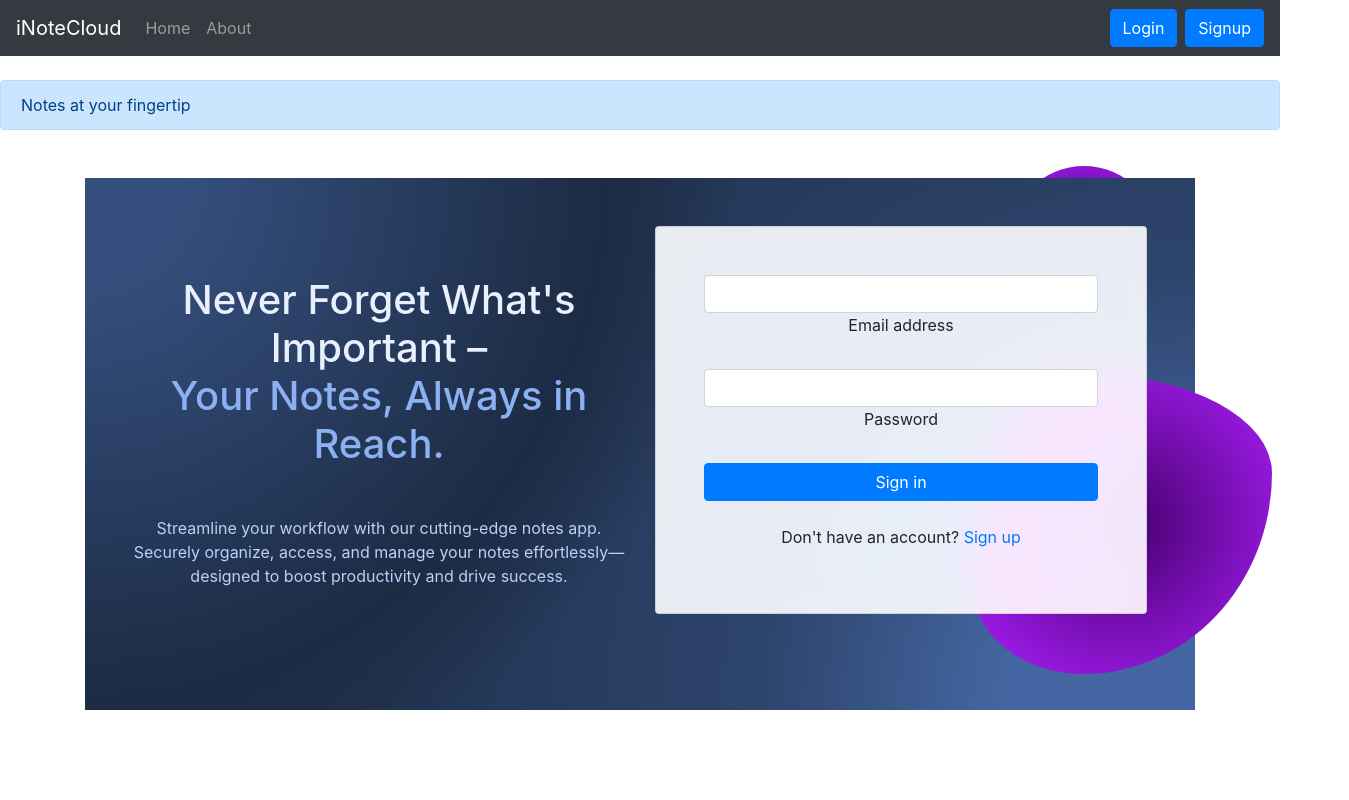
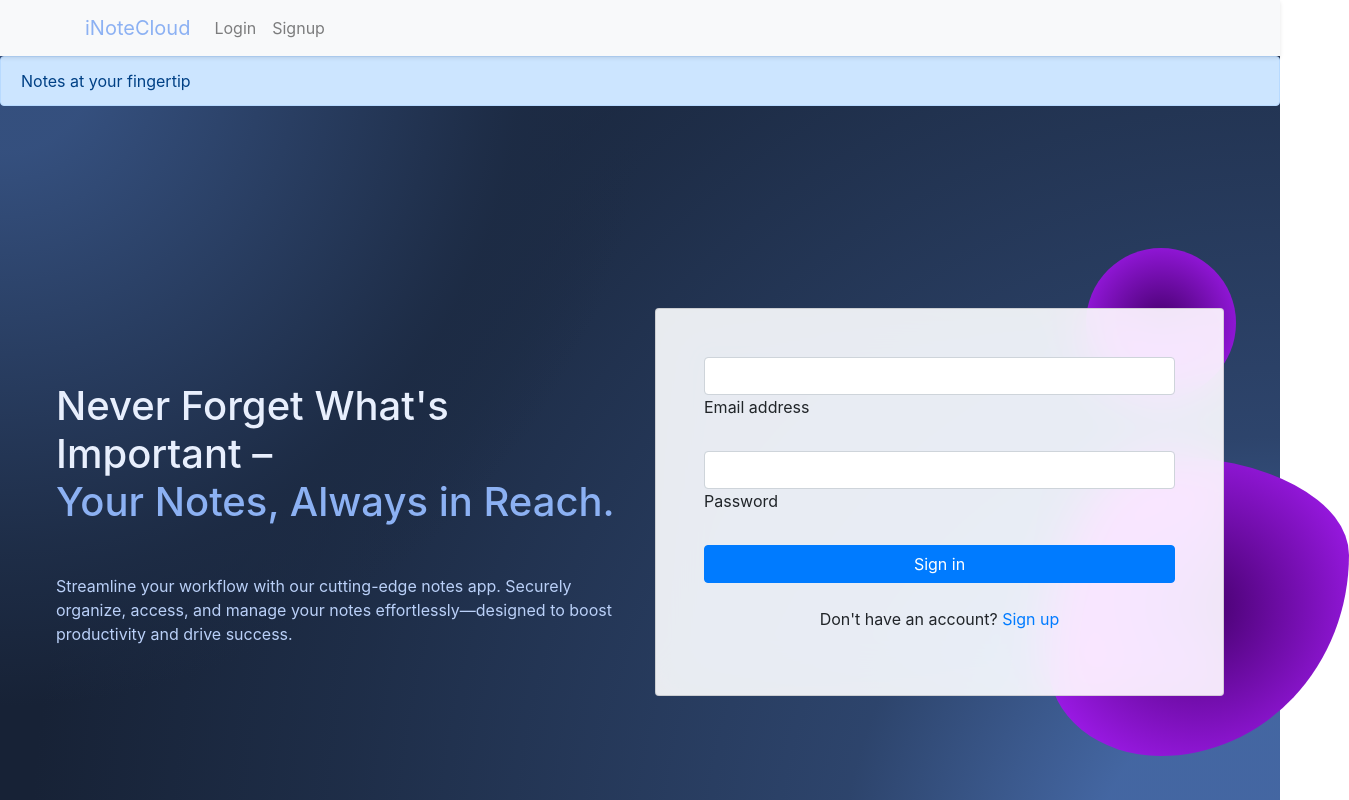
Before and after one commit to danyalshah09/inotecloud, a React (Create React App) app: page /login in a window 1280 px wide. Shown: the top 800 px of the page, 1349 px wide, since content can reach past the window. Built offline with nearby package versions, Linux system fonts and the light colour scheme.

Commit message:
fix: improve navbar and auth page layouts for consistent positioning

```diff
--- a/src/App.css
+++ b/src/App.css
@@ -37,12 +37,26 @@
   }
 }
 
-
 i{
   cursor: pointer;
 }
 
-.background-radial-gradient {
+/* Navbar styles */
+.navbar {
+  position: fixed !important;
+  top: 0;
+  left: 0;
+  right: 0;
+  z-index: 1030;
+  box-shadow: 0 2px 4px rgba(0,0,0,0.1);
+}
+
+/* Main content styles */
+main {
+  margin-top: 56px; /* Height of the navbar */
+  min-height: calc(100vh - 56px);
+  position: relative;
+  z-index: 1;
   background-color: hsl(218, 41%, 15%);
   background-image: radial-gradient(650px circle at 0% 0%,
       hsl(218, 41%, 35%) 15%,
@@ -56,6 +70,22 @@ i{
       hsl(218, 41%, 20%) 75%,
       hsl(218, 41%, 19%) 80%,
       transparent 100%);
+}
+
+/* Auth pages container */
+.auth-container {
+  min-height: calc(100vh - 56px);
+  display: flex;
+  align-items: center;
+  justify-content: center;
+  padding: 2rem 0;
+}
+
+.auth-content {
+  width: 100%;
+  max-width: 1200px;
+  margin: 0 auto;
+  padding: 0 1rem;
 }
 
 #radius-shape-1 {
--- a/src/App.js
+++ b/src/App.js
@@ -62,9 +62,9 @@ function App() {
           <Router>
             <SessionChecker />
             <Navbar />
-            <Alert message={alertMessage} />
-            <ToastContainer position="top-right" />
-            <div className="container">
+            <main>
+              <Alert message={alertMessage} />
+              <ToastContainer position="top-right" />
               <Routes>
                 <Route exact path="/" element={<Home />} />
                 <Route exact path="/about" element={<About />} />
@@ -72,7 +72,7 @@ function App() {
                 <Route exact path="/signup" element={<Signup setAlertMessage={setAlertMessage} />} />
                 <Route exact path="/forum" element={<Forum />} />
               </Routes>
-            </div>
+            </main>
           </Router>
         </MessageState>
       </NoteState>
--- a/src/components/About.js
+++ b/src/components/About.js
@@ -10,7 +10,7 @@ const About = () => {
           <img
             src="notes.jpg"
             alt="About Notes App"
-            className="img-fluid about-image rounded"
+            className="img-fluid about-image"
           />
         </div>
 
--- a/src/components/Login.js
+++ b/src/components/Login.js
@@ -9,7 +9,7 @@ export const Login = ({ setAlertMessage }) => {
   const [isSubmitting, setIsSubmitting] = useState(false);
   const [alert, setAlert] = useState({ visible: false, message: "", type: "" });
 
-  const navigate = useNavigate(); // Hook for navigation
+  const navigate = useNavigate();
 
   const handleChange = (e) => {
     setCredentials({ ...credentials, [e.target.id]: e.target.value });
@@ -44,21 +44,15 @@ export const Login = ({ setAlertMessage }) => {
       console.log("Login response:", json);
 
       if (response.ok) {
-        // Store token in localStorage
         localStorage.setItem("auth-token", json.authToken);
-
-        // Store username
         const userName = json.name || "";
         localStorage.setItem("user-name", String(userName));
 
-        // Parse token and store user ID
         const parsedToken = parseToken(json.authToken);
         if (parsedToken && parsedToken.user && parsedToken.user.id) {
           localStorage.setItem("user-id", parsedToken.user.id);
-          console.log("Stored user ID:", parsedToken.user.id);
         }
 
-        // Set success messages
         setAlert({
           visible: true,
           message: `Welcome back, ${userName}!`,
@@ -71,12 +65,10 @@ export const Login = ({ setAlertMessage }) => {
 
         toast.success("Login successful! Redirecting to home page...");
 
-        // Navigate to home after a short delay
         setTimeout(() => {
           navigate("/");
         }, 1500);
       } else {
-        // Handle error response
         const errorMessage = json.error || "Invalid credentials!";
         setAlert({
           visible: true,
@@ -101,9 +93,9 @@ export const Login = ({ setAlertMessage }) => {
   return (
     <>
       {alert.visible && <Alert message={alert.message} type={alert.type} />}
-      <section className="w-10 background-radial-gradient overflow-hidden">
-        <div className="w-100 container px-4 py-5 px-md-5 text-center text-lg-start my-5">
-          <div className="row gx-lg-5 align-items-center mb-5">
+      <div className="auth-container">
+        <div className="auth-content">
+          <div className="row gx-lg-5 align-items-center">
             <div className="col-lg-6 mb-5 mb-lg-0" style={{ zIndex: 10 }}>
               <h1
                 className="my-5 display-5 fw-bold ls-tight"
@@ -145,7 +137,6 @@ export const Login = ({ setAlertMessage }) => {
                         className="form-control"
                         value={credentials.email}
                         onChange={handleChange}
-                        disabled={isSubmitting}
                         required
                       />
                       <label className="form-label" htmlFor="email">
@@ -160,7 +151,6 @@ export const Login = ({ setAlertMessage }) => {
                         className="form-control"
                         value={credentials.password}
                         onChange={handleChange}
-                        disabled={isSubmitting}
                         required
                       />
                       <label className="form-label" htmlFor="password">
@@ -194,7 +184,7 @@ export const Login = ({ setAlertMessage }) => {
             </div>
           </div>
         </div>
-      </section>
+      </div>
     </>
   );
 };
--- a/src/components/Navbar.js
+++ b/src/components/Navbar.js
@@ -1,84 +1,84 @@
-import React, { useState, useEffect } from "react";
-import { Link, useLocation, useNavigate } from "react-router-dom";
+import React, { useState } from 'react';
+import { Link, useNavigate } from 'react-router-dom';
 
 const Navbar = () => {
-  const location = useLocation(); // Get the current location
-  const navigate = useNavigate(); // For redirection
-  const [isLoggedIn, setIsLoggedIn] = useState(false);
+  const [isMenuOpen, setIsMenuOpen] = useState(false);
+  const navigate = useNavigate();
+  const authToken = localStorage.getItem('auth-token');
+  const userName = localStorage.getItem('user-name');
 
-  useEffect(() => {
-    // Check login status on component mount or location change
-    setIsLoggedIn(!!localStorage.getItem("auth-token"));
-  }, [location]); // Re-run when location changes
+  const toggleMenu = () => {
+    setIsMenuOpen(!isMenuOpen);
+  };
 
   const handleLogout = () => {
-    localStorage.removeItem("auth-token"); // Remove the token
-    localStorage.removeItem("user-name"); // Remove the username
-    localStorage.removeItem("user-id"); // Remove the user ID
-    setIsLoggedIn(false); // Update state
-    navigate("/login"); // Redirect to login page
+    localStorage.removeItem('auth-token');
+    localStorage.removeItem('user-name');
+    localStorage.removeItem('user-id');
+    navigate('/login');
   };
 
   return (
-    <nav className="navbar navbar-expand-lg navbar-dark bg-dark">
-      <Link className="navbar-brand text-white" to="/">
-        iNoteCloud
+    <nav className="navbar navbar-expand-md navbar-light bg-light">
+      <div className="container">
+        <Link className="navbar-brand" to="/">
+          <span style={{ color: "hsl(218, 81%, 75%)" }}>iNoteCloud</span>
         </Link>
+
         <button
           className="navbar-toggler"
           type="button"
-        data-toggle="collapse"
-        data-target="#navbarSupportedContent"
-        aria-controls="navbarSupportedContent"
-        aria-expanded="false"
+          onClick={toggleMenu}
+          aria-expanded={isMenuOpen}
           aria-label="Toggle navigation"
         >
           <span className="navbar-toggler-icon"></span>
         </button>
 
-      <div className="collapse navbar-collapse" id="navbarSupportedContent">
-        <ul className="navbar-nav mr-auto">
+        <div className={`collapse navbar-collapse ${isMenuOpen ? 'show' : ''}`}>
+          <ul className="navbar-nav ms-auto">
+            {authToken ? (
+              <>
                 <li className="nav-item">
-            <Link
-              className={`nav-link ${location.pathname === "/" ? "active" : ""}`}
-              to="/"
-            >
+                  <span className="nav-link">
+                    Welcome, <span className="fw-bold" style={{ color: "hsl(218, 81%, 55%)" }}>{userName}</span>
+                  </span>
+                </li>
+                <li className="nav-item">
+                  <Link className="nav-link" to="/" onClick={() => setIsMenuOpen(false)}>
                     Home
                   </Link>
                 </li>
                 <li className="nav-item">
-            <Link
-              className={`nav-link ${location.pathname === "/about" ? "active" : ""}`}
-              to="/about"
-            >
-              About
-            </Link>
-          </li>
-          {isLoggedIn && (
-            <li className="nav-item">
-              <Link
-                className={`nav-link ${location.pathname === "/forum" ? "active" : ""}`}
-                to="/forum"
-              >
+                  <Link className="nav-link" to="/forum" onClick={() => setIsMenuOpen(false)}>
                     Forum
                   </Link>
                 </li>
+                <li className="nav-item">
+                  <button
+                    className="btn btn-outline-danger btn-sm ms-2 mt-2 mt-md-0"
+                    onClick={handleLogout}
+                  >
+                    Logout
+                  </button>
+                </li>
+              </>
+            ) : (
+              <>
+                <li className="nav-item">
+                  <Link className="nav-link" to="/login" onClick={() => setIsMenuOpen(false)}>
+                    Login
+                  </Link>
+                </li>
+                <li className="nav-item">
+                  <Link className="nav-link" to="/signup" onClick={() => setIsMenuOpen(false)}>
+                    Signup
+                  </Link>
+                </li>
+              </>
             )}
           </ul>
-        {!isLoggedIn ? (
-          <>
-            <Link type="button" className="btn btn-primary mx-2" to="/login">
-              Login
-            </Link>
-            <Link type="button" className="btn btn-primary" to="/signup">
-              Signup
-            </Link>
-          </>
-        ) : (
-          <button className="btn btn-primary" onClick={handleLogout}>
-            Logout
-          </button>
-        )}
+        </div>
       </div>
     </nav>
   );
--- a/src/components/Signup.js
+++ b/src/components/Signup.js
@@ -54,30 +54,59 @@ export const Signup = () => {
   };
 
   return (
-    <>  {alert.visible && <Alert message={alert.message} type={alert.type} />}
+    <>
+      {alert.visible && <Alert message={alert.message} type={alert.type} />}
+      <div className="auth-container">
+        <div className="auth-content">
+          <div className="row gx-lg-5 align-items-center">
+            <div className="col-lg-6 mb-5 mb-lg-0" style={{ zIndex: 10 }}>
+              <h1
+                className="my-5 display-5 fw-bold ls-tight"
+                style={{ color: "hsl(218, 81%, 95%)" }}
+              >
+                Never Forget What's Important –
+                <br />
+                <span style={{ color: "hsl(218, 81%, 75%)" }}>
+                  Your Notes, Always in Reach.
+                </span>
+              </h1>
+              <p
+                className="mb-4 opacity-70"
+                style={{ color: "hsl(218, 81%, 85%)" }}
+              >
+                Streamline your workflow with our cutting-edge notes app.
+                Securely organize, access, and manage your notes
+                effortlessly—designed to boost productivity and drive success.
+              </p>
+            </div>
 
-  <section className="w-100 background-radial-gradient overflow-hidden">
-  <div className="container-fluid h-100 px-4 py-5 px-md-5 text-center text-lg-start my-5">
-    <div className="row gx-lg-5 align-items-center mb-5 h-100">
+            <div className="col-lg-6 mb-5 mb-lg-0 position-relative">
+              <div
+                id="radius-shape-1"
+                className="position-absolute rounded-circle shadow-5-strong"
+              ></div>
+              <div
+                id="radius-shape-2"
+                className="position-absolute shadow-5-strong"
+              ></div>
 
-
-      <div className="col-lg-6 mb-5 mb-lg-0 position-relative h-100">
-        <div id="radius-shape-2" className="position-absolute shadow-5-strong"></div>
-
-        <div className="z- card bg-glass h-100">
+              <div className="card bg-glass">
                 <div className="card-body px-4 py-5 px-md-5">
-            <form className="container my-4" onSubmit={handleSubmit}>
+                  <form onSubmit={handleSubmit}>
                     <div className="form-outline mb-4">
                       <input
-                  type="name"
+                        type="text"
                         id="name"
                         className="form-control"
                         value={name}
                         onChange={handleChange}
                         required
                       />
-                <label className="form-label" htmlFor="name">Name</label>
+                      <label className="form-label" htmlFor="name">
+                        Name
+                      </label>
                     </div>
+
                     <div className="form-outline mb-4">
                       <input
                         type="email"
@@ -87,8 +116,11 @@ export const Signup = () => {
                         onChange={handleChange}
                         required
                       />
-                <label className="form-label" htmlFor="email">Email address</label>
+                      <label className="form-label" htmlFor="email">
+                        Email address
+                      </label>
                     </div>
+
                     <div className="form-outline mb-4">
                       <input
                         type="password"
@@ -98,8 +130,11 @@ export const Signup = () => {
                         onChange={handleChange}
                         required
                       />
-                <label className="form-label" htmlFor="password">Password</label>
+                      <label className="form-label" htmlFor="password">
+                        Password
+                      </label>
                     </div>
+
                     <div className="form-outline mb-4">
                       <input
                         type="password"
@@ -109,29 +144,30 @@ export const Signup = () => {
                         onChange={handleChange}
                         required
                       />
-                <label className="form-label" htmlFor="cpassword">Confirm Password</label>
+                      <label className="form-label" htmlFor="cpassword">
+                        Confirm Password
+                      </label>
                     </div>
-              <button type="submit" className="btn btn-primary btn-block mb-4">Sign Up</button>
+
+                    <button
+                      type="submit"
+                      className="btn btn-primary btn-block mb-4"
+                    >
+                      Sign Up
+                    </button>
+
+                    <div className="text-center">
+                      <p>
+                        Already have an account? <a href="/login">Login</a>
+                      </p>
+                    </div>
                   </form>
                 </div>
               </div>
             </div>
-
-      <div className="col-lg-6 mb-5 mb-lg-0" style={{ zIndex: 10 }}>
-
-
-        <p className="mb-4 opacity-70" style={{ color: "hsl(218, 81%, 85%)" }}>
-          Streamline your workflow with our cutting-edge notes app. Securely organize, access, and manage your notes effortlessly—designed to boost productivity and drive success.
-        </p>
-        <div id="radius-shape-1" className="position-absolute rounded-circle shadow-5-strong"></div>
-
-      </div>
-
           </div>
         </div>
-</section>
-
-
+      </div>
     </>
   );
 };
--- a/src/index.css
+++ b/src/index.css
@@ -1,3 +1,22 @@
+/* Base styles */
+:root {
+  --primary-color: #4a90e2;
+  --secondary-color: #f5f5f5;
+  --text-color: #333;
+  --border-color: #ddd;
+  --spacing-xs: 0.5rem;
+  --spacing-sm: 1rem;
+  --spacing-md: 1.5rem;
+  --spacing-lg: 2rem;
+  --border-radius: 4px;
+}
+
+* {
+  box-sizing: border-box;
+  margin: 0;
+  padding: 0;
+}
+
 body {
   margin: 0;
   font-family: -apple-system, BlinkMacSystemFont, 'Segoe UI', 'Roboto', 'Oxygen',
@@ -5,11 +24,275 @@ body {
     sans-serif;
   -webkit-font-smoothing: antialiased;
   -moz-osx-font-smoothing: grayscale;
+  color: var(--text-color);
+  line-height: 1.6;
 }
 
-code {
-  font-family: source-code-pro, Menlo, Monaco, Consolas, 'Courier New',
-    monospace;
+/* Image styles */
+img {
+  max-width: 100%;
+  height: auto;
+  display: block;
+  margin: 0 auto;
+}
+
+/* Ensure images in cards don't overflow */
+.card img {
+  width: 100%;
+  object-fit: cover;
+  border-radius: var(--border-radius);
+}
+
+/* Responsive image container */
+.img-container {
+  width: 100%;
+  max-width: 100%;
+  overflow: hidden;
+  position: relative;
+}
+
+.img-container img {
+  width: 100%;
+  height: auto;
+  display: block;
+}
+
+/* Navbar styles */
+.navbar {
+  padding: var(--spacing-sm) 0;
+  box-shadow: 0 2px 4px rgba(0,0,0,0.1);
+}
+
+.navbar-brand {
+  font-weight: bold;
+  font-size: 1.25rem;
+}
+
+.navbar-toggler {
+  border: none;
+  padding: 0.5rem;
+}
+
+.navbar-toggler:focus {
+  box-shadow: none;
+  outline: none;
+}
+
+.navbar-toggler-icon {
+  background-image: none;
+  position: relative;
+  width: 1.5em;
+  height: 1.5em;
+}
+
+.navbar-toggler-icon::before,
+.navbar-toggler-icon::after {
+  content: '';
+  position: absolute;
+  left: 0;
+  width: 100%;
+  height: 2px;
+  background-color: var(--text-color);
+  transition: all 0.3s ease;
+}
+
+.navbar-toggler-icon::before {
+  top: 0.25em;
+}
+
+.navbar-toggler-icon::after {
+  bottom: 0.25em;
+}
+
+.navbar-toggler[aria-expanded="true"] .navbar-toggler-icon::before {
+  transform: rotate(45deg);
+  top: 0.75em;
+}
+
+.navbar-toggler[aria-expanded="true"] .navbar-toggler-icon::after {
+  transform: rotate(-45deg);
+  bottom: 0.75em;
+}
+
+.navbar-nav {
+  padding: var(--spacing-sm) 0;
+}
+
+.nav-link {
+  padding: 0.5rem 1rem;
+  color: var(--text-color);
+  transition: color 0.3s ease;
+}
+
+.nav-link:hover {
+  color: var(--primary-color);
+}
+
+@media (max-width: 767.98px) {
+  .navbar-collapse {
+    background-color: white;
+    padding: var(--spacing-sm);
+    border-radius: var(--border-radius);
+    box-shadow: 0 2px 4px rgba(0,0,0,0.1);
+    margin-top: var(--spacing-sm);
+  }
+
+  .navbar-nav {
+    padding: 0;
+  }
+
+  .nav-item {
+    margin: 0.25rem 0;
+  }
+
+  .nav-link {
+    padding: 0.75rem 1rem;
+    display: block;
+  }
+}
+
+/* Container styles */
+.container {
+  width: 100%;
+  max-width: 1200px;
+  margin: 0 auto;
+  padding: var(--spacing-sm);
+}
+
+/* Responsive grid */
+.row {
+  display: flex;
+  flex-wrap: wrap;
+  margin: 0 calc(-1 * var(--spacing-sm));
+}
+
+.col {
+  flex: 1 0 100%;
+  padding: var(--spacing-sm);
+}
+
+/* Responsive utilities */
+@media (min-width: 576px) {
+  .col-sm {
+    flex: 1 0 0%;
+  }
+}
+
+@media (min-width: 768px) {
+  .col-md {
+    flex: 1 0 0%;
+  }
+}
+
+@media (min-width: 992px) {
+  .col-lg {
+    flex: 1 0 0%;
+  }
+}
+
+/* Form elements */
+input, textarea, button {
+  width: 100%;
+  padding: var(--spacing-xs);
+  margin-bottom: var(--spacing-sm);
+  border: 1px solid var(--border-color);
+  border-radius: var(--border-radius);
+  font-size: 1rem;
+}
+
+button {
+  background-color: var(--primary-color);
+  color: white;
+  border: none;
+  cursor: pointer;
+  transition: background-color 0.3s ease;
+}
+
+button:hover {
+  background-color: #357abd;
 }
 
 /* Remove form focus styling */
+input:focus, textarea:focus {
+  outline: none;
+  border-color: var(--primary-color);
+}
+
+/* Utility classes */
+.text-center {
+  text-align: center;
+}
+
+.mt-1 { margin-top: var(--spacing-xs); }
+.mt-2 { margin-top: var(--spacing-sm); }
+.mt-3 { margin-top: var(--spacing-md); }
+.mt-4 { margin-top: var(--spacing-lg); }
+
+.mb-1 { margin-bottom: var(--spacing-xs); }
+.mb-2 { margin-bottom: var(--spacing-sm); }
+.mb-3 { margin-bottom: var(--spacing-md); }
+.mb-4 { margin-bottom: var(--spacing-lg); }
+
+/* Card styles */
+.card {
+  background: white;
+  border-radius: var(--border-radius);
+  box-shadow: 0 2px 4px rgba(0,0,0,0.1);
+  padding: var(--spacing-md);
+  margin-bottom: var(--spacing-md);
+}
+
+/* Navigation */
+.nav {
+  display: flex;
+  flex-wrap: wrap;
+  padding: var(--spacing-sm);
+  background: var(--secondary-color);
+}
+
+.nav-item {
+  padding: var(--spacing-xs) var(--spacing-sm);
+  text-decoration: none;
+  color: var(--text-color);
+}
+
+/* Responsive tables */
+.table-responsive {
+  overflow-x: auto;
+  -webkit-overflow-scrolling: touch;
+}
+
+/* Alert messages */
+.alert {
+  padding: var(--spacing-sm);
+  margin-bottom: var(--spacing-sm);
+  border-radius: var(--border-radius);
+}
+
+.alert-success {
+  background-color: #d4edda;
+  color: #155724;
+  border: 1px solid #c3e6cb;
+}
+
+.alert-danger {
+  background-color: #f8d7da;
+  color: #721c24;
+  border: 1px solid #f5c6cb;
+}
+
+/* Loading spinner */
+.spinner {
+  width: 40px;
+  height: 40px;
+  margin: 0 auto;
+  border: 4px solid #f3f3f3;
+  border-top: 4px solid var(--primary-color);
+  border-radius: 50%;
+  animation: spin 1s linear infinite;
+}
+
+@keyframes spin {
+  0% { transform: rotate(0deg); }
+  100% { transform: rotate(360deg); }
+}
```
Also changed, not shown: src/components/About.css (+33 -0 lines), src/components/AddMessage.js (+8 -6 lines), src/components/Forum.js (+13 -15 lines), src/components/MessageItem.js (+20 -16 lines), vercel.json (added). Lines whose indentation alone changed are shown as unchanged.
